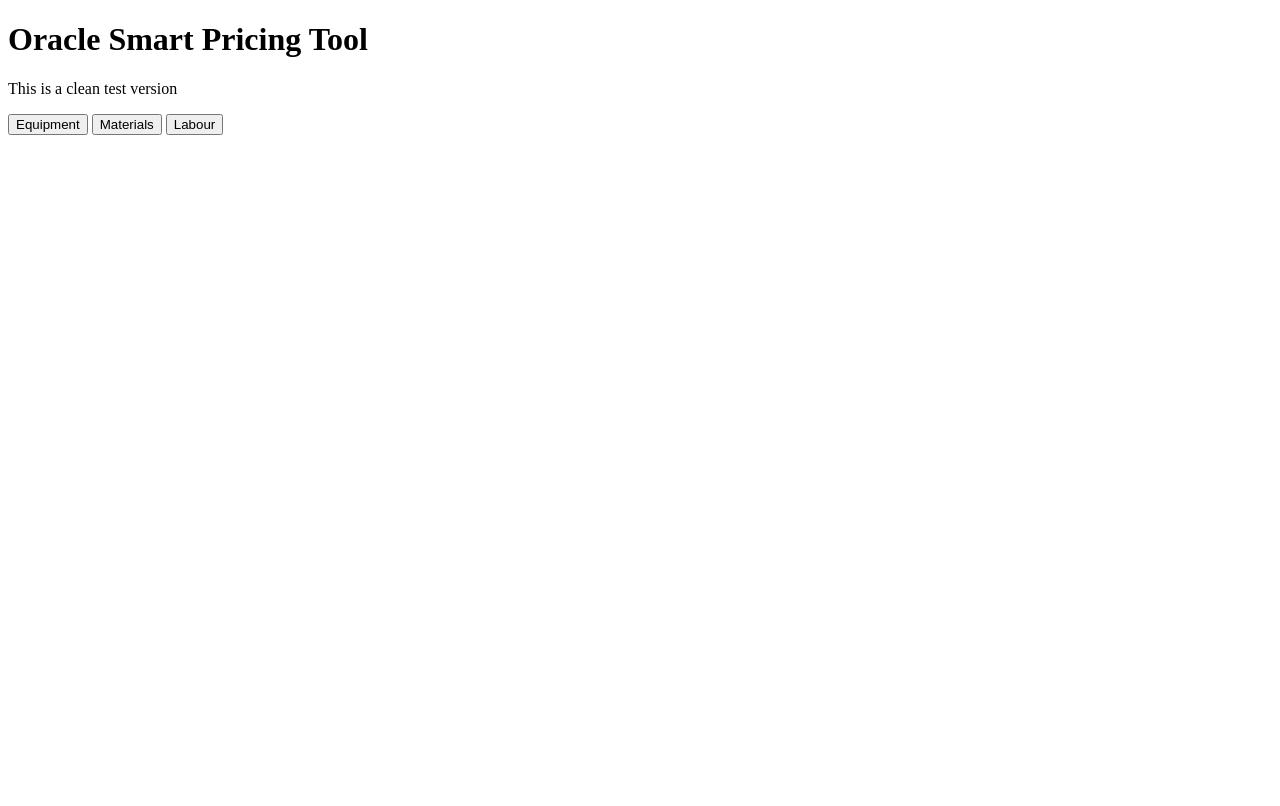
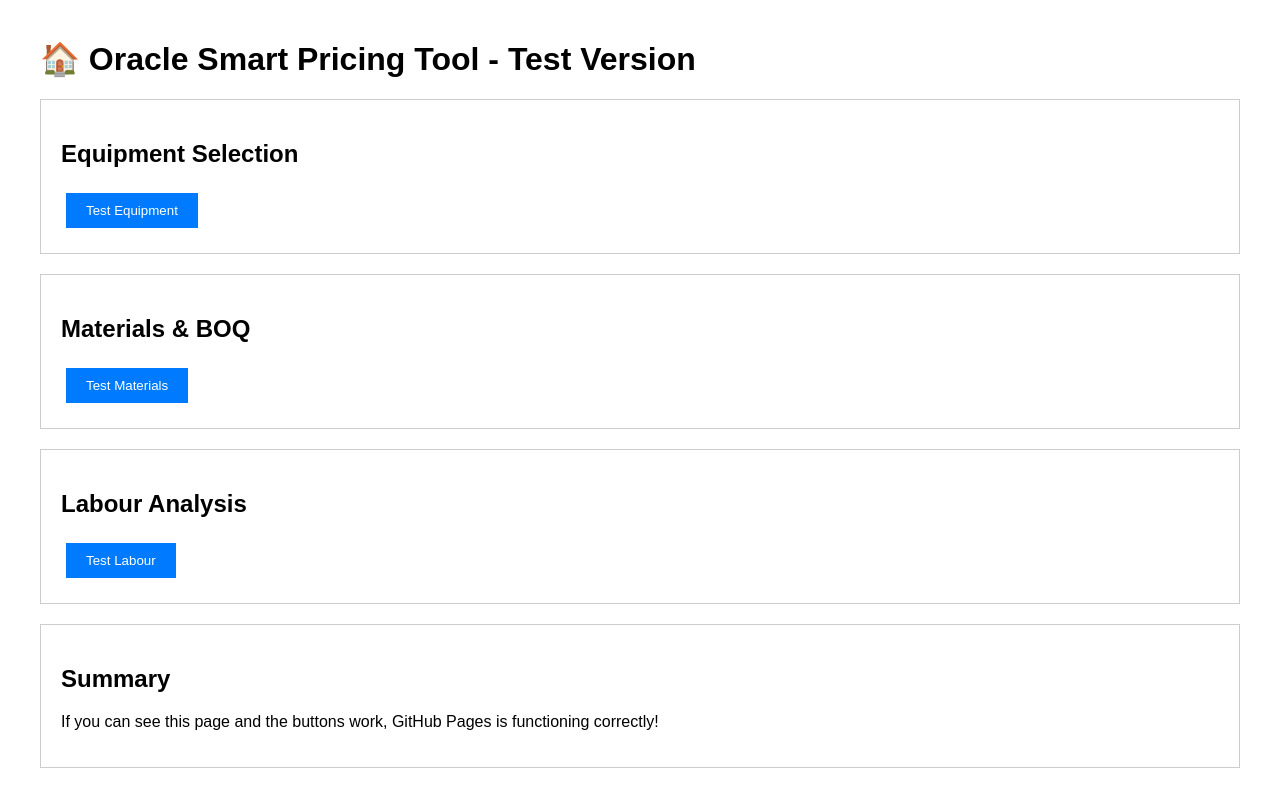
Before and after one commit to JKits123/oracle-pricing-tool, a plain HTML site: page test.html in a window 1280 px wide. Drawn offline with Linux system fonts and the light colour scheme.

Commit message:
Update test.html

```diff
--- a/test.html
+++ b/test.html
@@ -1,13 +1,37 @@
 <!DOCTYPE html>
-<html>
+<html lang="en">
 <head>
-    <title>Oracle Pricing Tool - Clean</title>
+    <meta charset="UTF-8">
+    <meta name="viewport" content="width=device-width, initial-scale=1.0">
+    <title>Oracle Pricing Tool - Test</title>
+    <style>
+        body { font-family: Arial, sans-serif; margin: 40px; }
+        .section { margin: 20px 0; padding: 20px; border: 1px solid #ccc; }
+        button { padding: 10px 20px; margin: 5px; background: #007bff; color: white; border: none; cursor: pointer; }
+        button:hover { background: #0056b3; }
+    </style>
 </head>
 <body>
-    <h1>Oracle Smart Pricing Tool</h1>
-    <p>This is a clean test version</p>
-    <button>Equipment</button>
-    <button>Materials</button>
-    <button>Labour</button>
+    <h1>🏠 Oracle Smart Pricing Tool - Test Version</h1>
+
+    <div class="section">
+        <h2>Equipment Selection</h2>
+        <button onclick="alert('Equipment section working!')">Test Equipment</button>
+    </div>
+
+    <div class="section">
+        <h2>Materials & BOQ</h2>
+        <button onclick="alert('Materials section working!')">Test Materials</button>
+    </div>
+
+    <div class="section">
+        <h2>Labour Analysis</h2>
+        <button onclick="alert('Labour section working!')">Test Labour</button>
+    </div>
+
+    <div class="section">
+        <h2>Summary</h2>
+        <p>If you can see this page and the buttons work, GitHub Pages is functioning correctly!</p>
+    </div>
 </body>
 </html>
```
